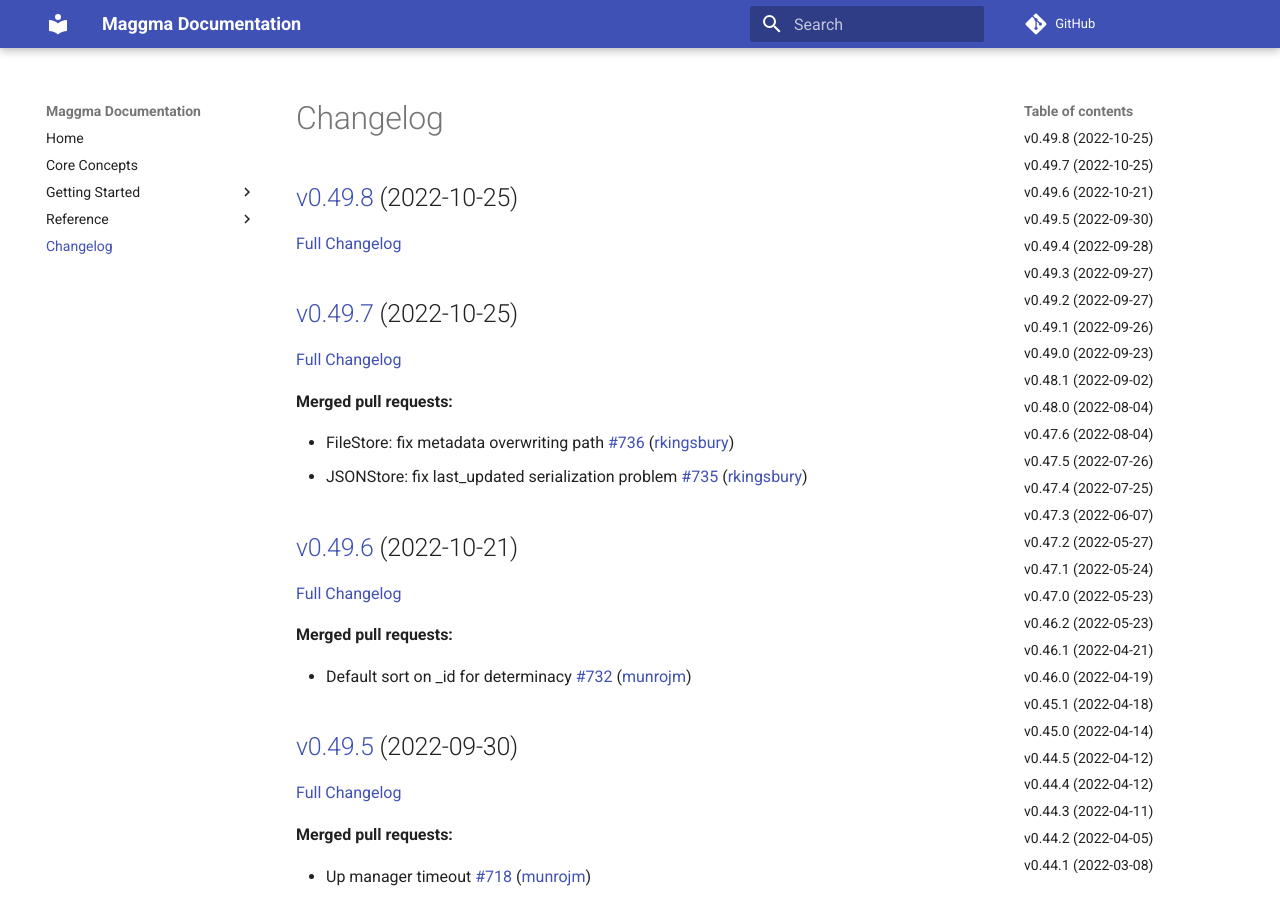
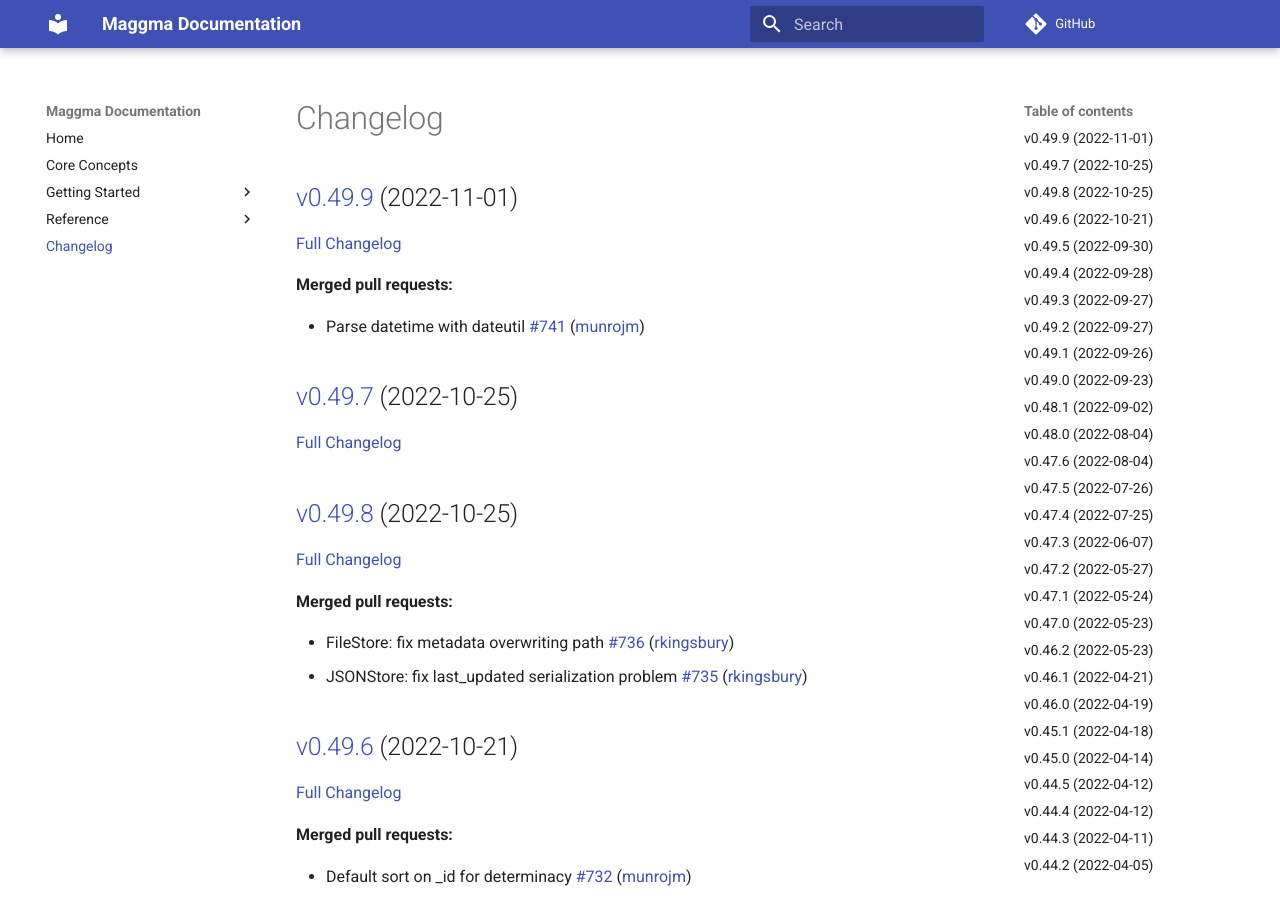
Before and after one commit to materialsproject/maggma, an MkDocs documentation site: the page built from docs/CHANGELOG.md, in a window 1280 px wide and 900 px high. Built offline with MkDocs 1.6.1 and Material for MkDocs 9.7.7, drawn with Linux system fonts in a browser that asks for light colours; comment, search, counter and statistics services are not loaded.

Commit message:
Updated CHANGELOG.md

```diff
--- a/docs/CHANGELOG.md
+++ b/docs/CHANGELOG.md
@@ -1,12 +1,20 @@
 # Changelog
+
+## [v0.49.9](https://github.com/materialsproject/maggma/tree/v0.49.9) (2022-11-01)
+
+[Full Changelog](https://github.com/materialsproject/maggma/compare/v0.49.7...v0.49.9)
+
+**Merged pull requests:**
+
+- Parse datetime with dateutil [\#741](https://github.com/materialsproject/maggma/pull/741) ([munrojm](https://github.com/munrojm))
+
+## [v0.49.7](https://github.com/materialsproject/maggma/tree/v0.49.7) (2022-10-25)
+
+[Full Changelog](https://github.com/materialsproject/maggma/compare/v0.49.8...v0.49.7)
 
 ## [v0.49.8](https://github.com/materialsproject/maggma/tree/v0.49.8) (2022-10-25)
 
-[Full Changelog](https://github.com/materialsproject/maggma/compare/v0.49.7...v0.49.8)
-
-## [v0.49.7](https://github.com/materialsproject/maggma/tree/v0.49.7) (2022-10-25)
-
-[Full Changelog](https://github.com/materialsproject/maggma/compare/v0.49.6...v0.49.7)
+[Full Changelog](https://github.com/materialsproject/maggma/compare/v0.49.6...v0.49.8)
 
 **Merged pull requests:**
 
```
